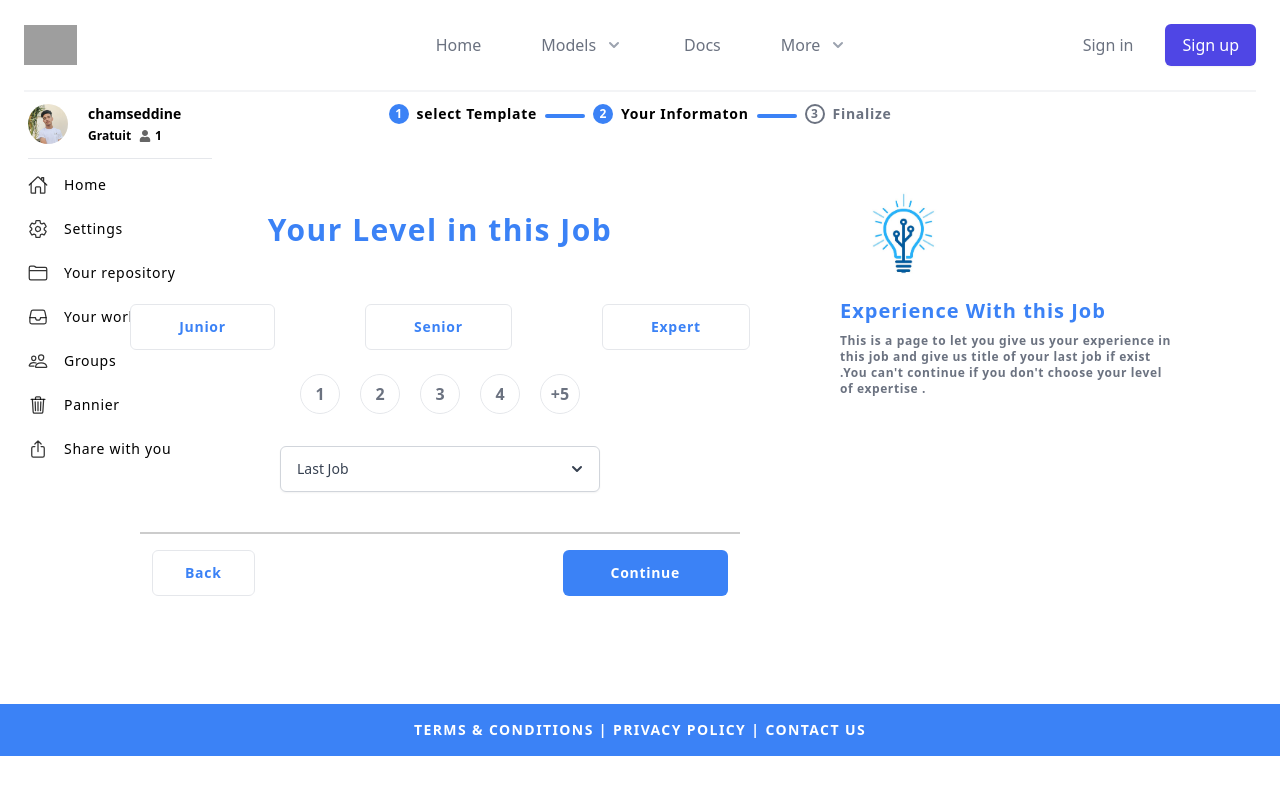
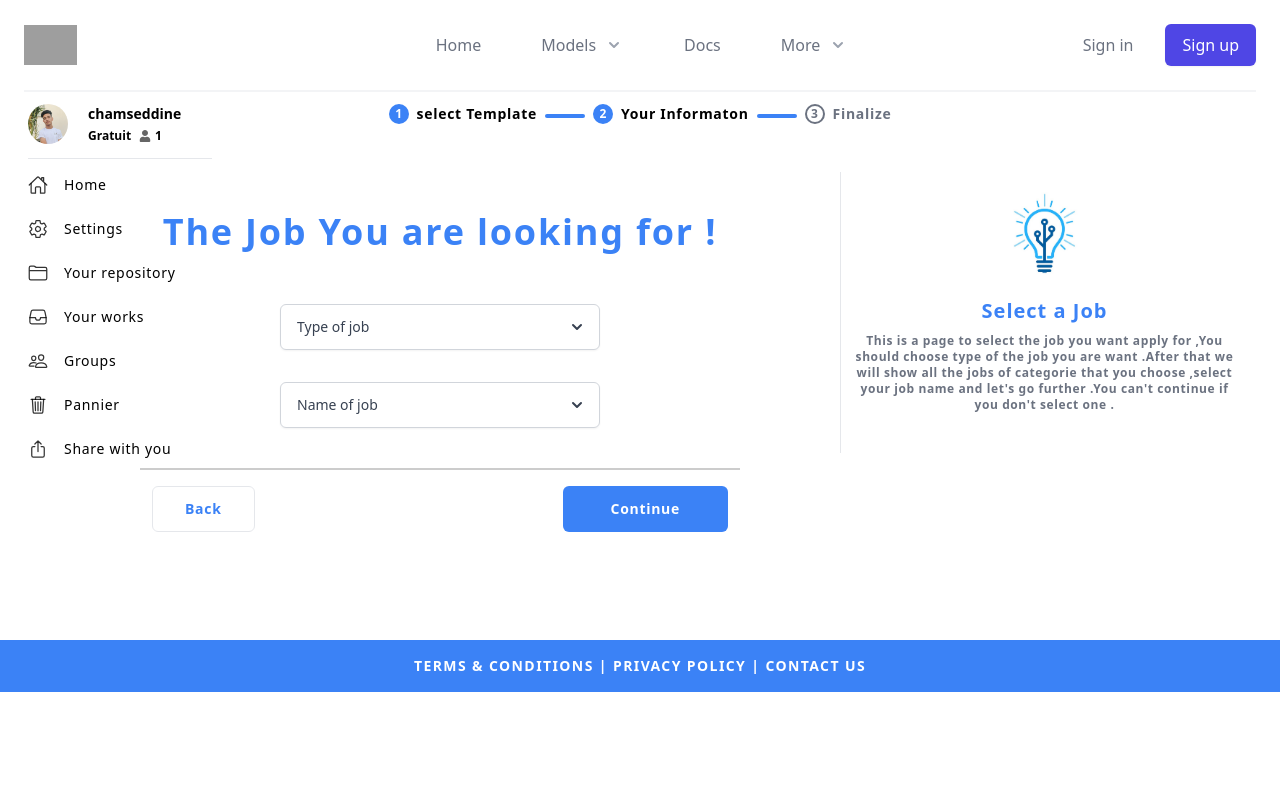
Before and after one commit to chamsou-Br/next_steps, a Next.js app: page /coverLetter/informations in a window 1280 px wide. Shown: the top 794 px of the page. Built offline with nearby package versions, Linux system fonts and the light colour scheme; grey boxes are pictures that could not be loaded.

Commit message:
some change information covver letter

```diff
--- a/components/ExperienceCL.jsx
+++ b/components/ExperienceCL.jsx
@@ -52,37 +52,37 @@ function ExperienceCL() {
                 <div className=' m-auto flex justify-center mt-6 '>
                     <div className={classNames(" cursor-pointer mr-5 border flex  rounded-full w-10 h-10 text-base font-bold ",{
                             "hover:border-blue-500 text-blue-500" : level !=null ,
-                            "text-gray-500" : level == null,
+                            "text-gray-500 cursor-default" : level == null,
                             "border-blue-500 " : yearExperience == 1,
-                    })} onClick={()=>setYearExperience(1)}>
+                    })} onClick={()=>level !=null ? setYearExperience(1) : null}>
                         <p className=' m-auto text-center'>1</p>
                     </div>
                     <div className={classNames(" cursor-pointer mr-5 border flex  rounded-full w-10 h-10 text-base font-bold ",{
                             "hover:border-blue-500 text-blue-500" : level !=null ,
-                            "text-gray-500" : level == null,
-                            "border-blue-500 " : yearExperience == 2,
-                    })} onClick={()=>setYearExperience(2)}>
+                            "text-gray-500 cursor-default" : level == null,
+                            "border-blue-500 " : yearExperience == 2 ,
+                    })} onClick={()=>level !=null ? setYearExperience(2) : null}>
                         <p className=' m-auto text-center'>2</p>
                     </div>
                     <div className={classNames(" cursor-pointer mr-5 border flex  rounded-full w-10 h-10 text-base font-bold ",{
                             "hover:border-blue-500 text-blue-500" : level !=null ,
-                            "text-gray-500" : level == null,
+                            "text-gray-500 cursor-default" : level == null,
                             "border-blue-500 " : yearExperience == 3,
-                    })} onClick={()=>setYearExperience(3)}>
+                    })} onClick={()=>level !=null ? setYearExperience(3) : null}>
                         <p className=' m-auto text-center'>3</p>
                     </div>
                     <div className={classNames(" cursor-pointer mr-5 border flex  rounded-full w-10 h-10 text-base font-bold ",{
                             "hover:border-blue-500 text-blue-500" : level !=null ,
-                            "text-gray-500" : level == null,
+                            "text-gray-500 cursor-default" : level == null,
                             "border-blue-500 " : yearExperience == 4,
-                    })} onClick={()=>setYearExperience(4)}>
+                    })} onClick={()=>level !=null ? setYearExperience(4) : null}>
                         <p className=' m-auto text-center'>4</p>
                     </div>
                     <div className={classNames(" cursor-pointer border flex  rounded-full w-10 h-10 text-base font-bold ",{
                             "hover:border-blue-500 text-blue-500" : level !=null ,
-                            "text-gray-500" : level == null,
+                            "text-gray-500 cursor-default " : level == null,
                             "border-blue-500 " : yearExperience == 5,
-                    })} onClick={()=>setYearExperience(5)}>
+                    })} onClick={()=>level !=null ? setYearExperience(5) : null}>
                         <p className=' m-auto text-center'>+5</p>
                     </div>
                 </div>
@@ -108,12 +108,11 @@ function ExperienceCL() {
                 </div>
 
             </div>
-
-            <div className='hidden lg:block lg:w-1/3  md:pr-0 lg:pr-8  xl:pr-16 '>
-                <div className=' w-full flex justify-start'>
+            <div className='hidden lg:block lg:w-1/3 mt-20 border-l pl-2 h-full pb-10 '>
+                <div className=' w-full flex justify-center'>
                      <img src='/idea.jpg' className=' w-32' />
                 </div>
-                <div>
+                <div className=' text-center'>
                     <h3 className=' text-blue-500 font-bold tracking-wider text-xl'>Experience With this Job</h3>
                     <p className=' tracking-wider font-semibold text-xs text-gray-500 mt-2'>
                        This is a page to let you give us your experience in this job and give us title of your last job if exist  .You can't continue if you don't choose your level of expertise . </p>
--- a/components/SelectJobCL.jsx
+++ b/components/SelectJobCL.jsx
@@ -54,11 +54,11 @@ function SelectJobCL() {
 
             </div>
 
-            <div className='hidden lg:block lg:w-1/3  md:pr-0 lg:pr-8  xl:pr-16 '>
-                <div className=' w-full flex justify-start'>
+            <div className='hidden lg:block lg:w-1/3 border-l   pl-2 h-full pb-10'>
+                <div className=' w-full flex justify-center'>
                      <img src='/idea.jpg' className=' w-32' />
                 </div>
-                <div>
+                <div className=' text-center'>
                     <h3 className=' text-blue-500 font-bold tracking-wider text-xl'>Select a Job</h3>
                     <p className=' tracking-wider font-semibold text-xs text-gray-500 mt-2'>
                        This is a page to select the job you want apply for  ,You should choose type of the job you are want .After that we will show all the jobs of categorie that you choose ,select your job name and let's go further .You can't continue if you don't select one . </p>
--- a/pages/coverLetter/informations.js
+++ b/pages/coverLetter/informations.js
@@ -9,7 +9,7 @@ function informations() {
   return (
     <div className=' relative'>
         <PhaseCoverLetter data={2} />
-        <ExperienceCL />
+        <SelectJobCL />
 
 
     </div>
```
